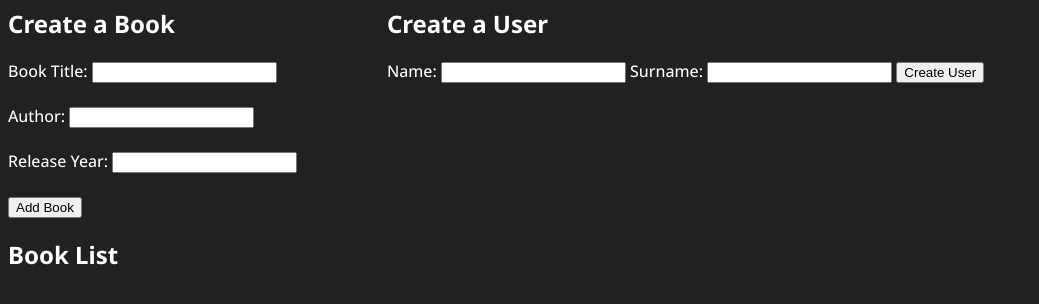
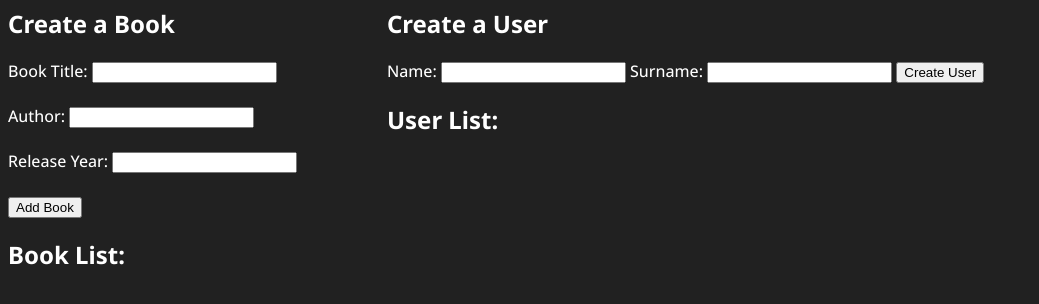
Before and after one commit to kali4nya/library-project, a Flask app: template templates/index.html in a window 1280 px wide. Shown: the part 121-425 px from the top of the page, without its empty margins (0-1039 px from the left). Run offline with Flask 3, Linux system fonts and the light colour scheme; the template is opened without the code that fills it, so the values that code supplies are empty.

Commit message:
i have classes but i hate html more

```diff
--- a/classes/library.py
+++ b/classes/library.py
@@ -11,11 +11,11 @@ class Library:
     def list_all_users():
         """List all registered users in the system."""
         db = get_db()
-        users_data = db.execute('SELECT * FROM users').fetchall()
+        users_data = db.execute('SELECT id, name, surname FROM users').fetchall()
 
         users = []
         for user in users_data:
-            users.append(User(user_id=user['id'], name=user['name'], surname=user['surname']))
+            users.append(User(user_id=user[0], name=user[1], surname=user[2]))  # Use tuple indexing
 
         return users
 
--- a/main.py
+++ b/main.py
@@ -25,7 +25,8 @@ def teardown_appcontext(exception=None):
 @app.route('/')
 def home():
     books = Library.list_all_books()
-    return render_template('index.html', books=books)
+    users = Library.list_all_users()
+    return render_template('index.html', books=books, users=users)
 
 @app.route('/create_book', methods=['POST'])
 def create_book():
--- a/templates/index.html
+++ b/templates/index.html
@@ -35,7 +35,7 @@
                     <button type="submit">Add Book</button>
                 </form>
 
-                <h2>Book List</h2>
+                <h2>Book List:</h2>
                 <ul>
                     {% for book in books %}
                         <li>{{ book[1] }} <b>by</b> {{ book[2] }} ({{ book[3] }}) -
@@ -56,6 +56,13 @@
                     Surname: <input type="text" name="surname" required>
                     <button type="submit">Create User</button>
                 </form>
+
+                <h2>User List:</h2>
+                <ul>
+                    {% for user in users %}
+                        <li>{{ user.name }} {{ user.surname }} <b>(ID: {{ user.user_id }})</b></li>
+                    {% endfor %}
+                </ul>
             </div>
         </div>
 
```
Also changed, not shown: database/book_library.db.
